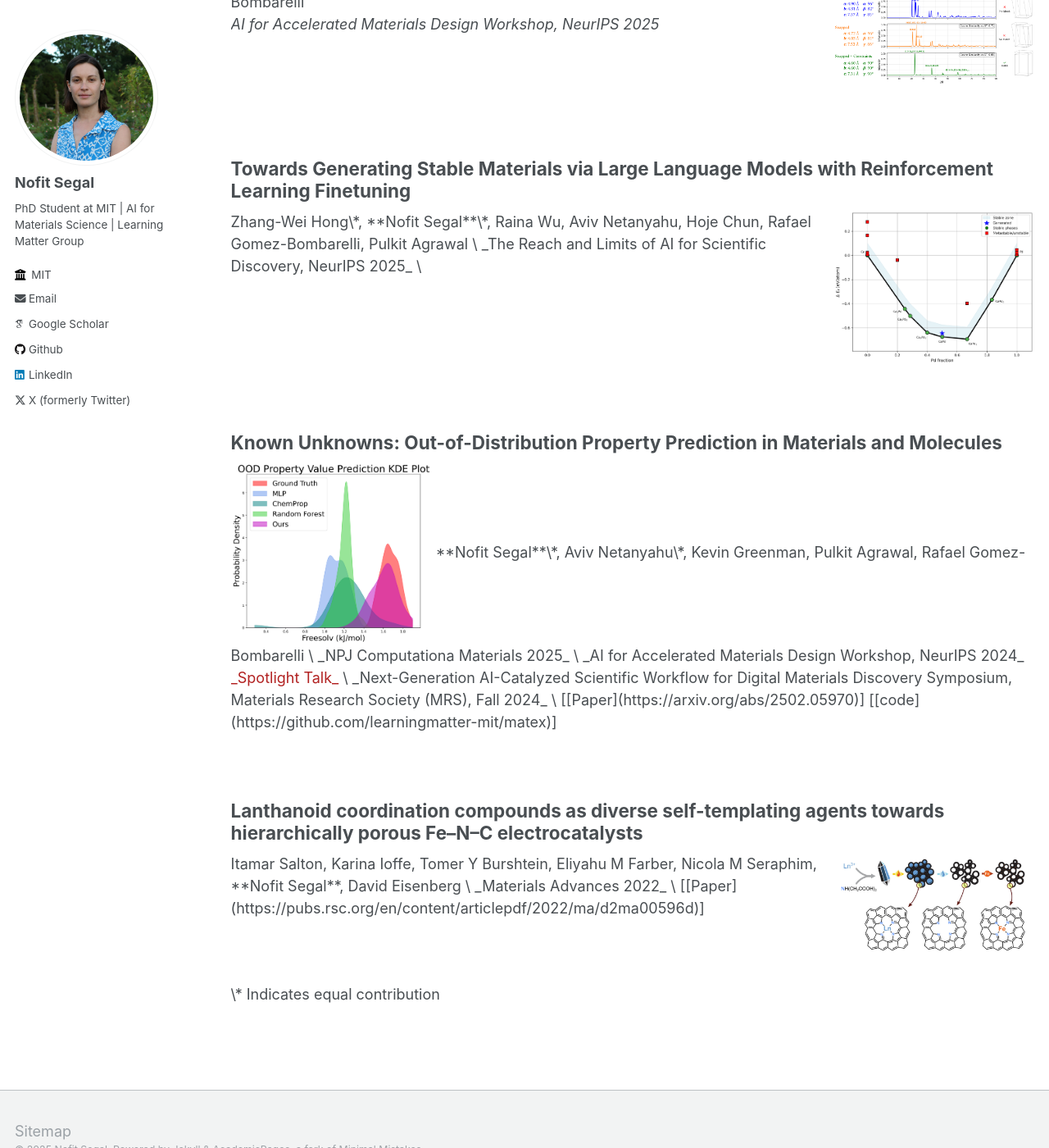
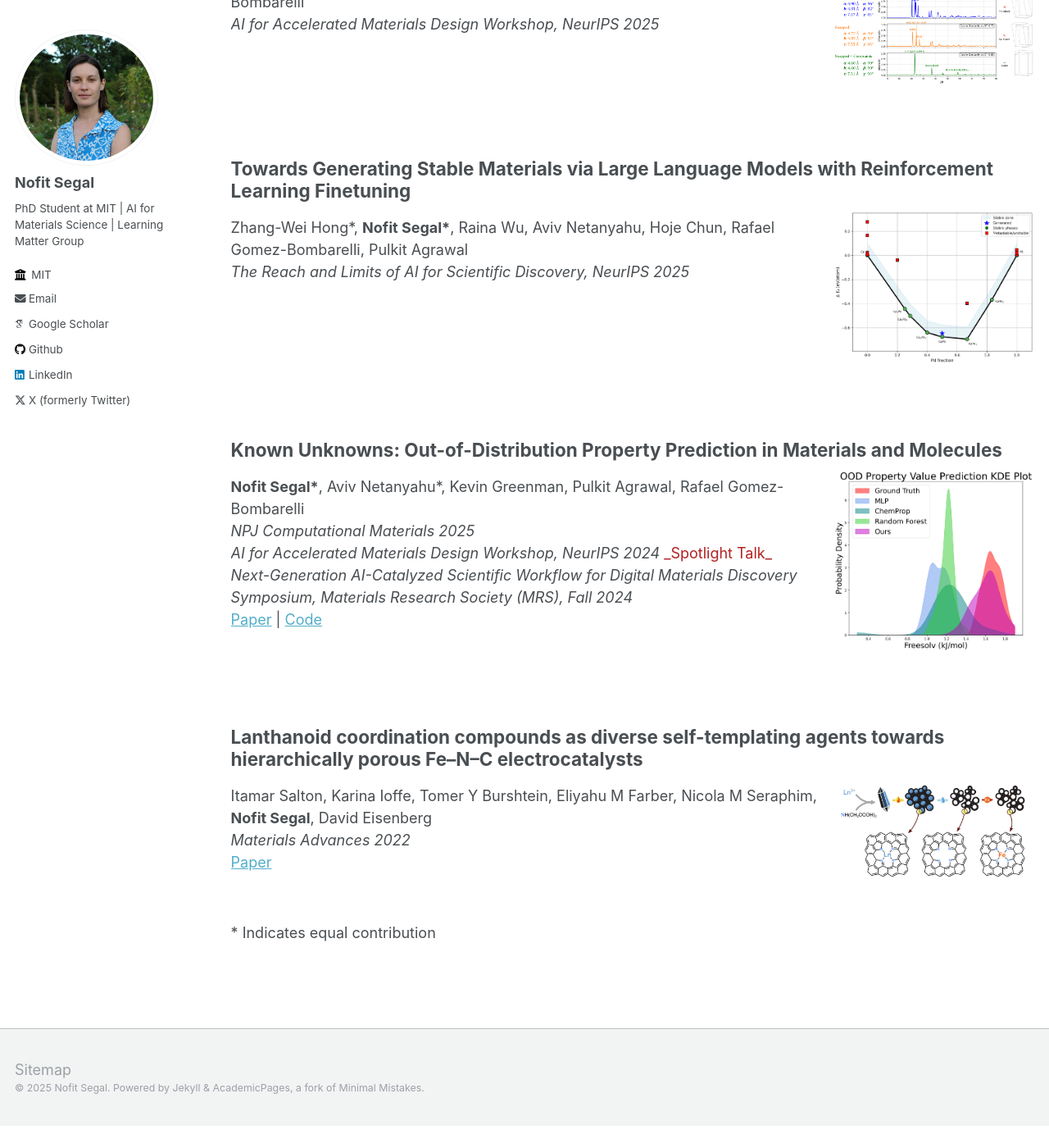
Before and after one commit to nofitsegal/nofitsegal.github.io, a Jekyll site: the page built from _pages/research.md, in a window 1280 px wide and 1400 px high, scrolled down 315 px. Shown: the whole window at 82% size. Built offline with Jekyll 4.4.1, drawn with Linux system fonts in a browser that asks for light colours; some web fonts are replaced; after the commit the page ends 1688 px from its top, so only the background shows below that.

Commit message:
cosmetics

```diff
--- a/_pages/research.md
+++ b/_pages/research.md
@@ -19,29 +19,28 @@ author_profile: true
 </div>
 
 <div style="overflow:auto; margin-bottom:2em;">
-<h2> Towards Generating Stable Materials via Large Language Models with Reinforcement Learning Finetuning </h2>
-<img align="right" src="../images/RL-Mat/binary_phase_diagram_Ca_Pd.png" width="25%">
-Zhang-Wei Hong\*, **Nofit Segal**\*, Raina Wu, Aviv Netanyahu, Hoje Chun, Rafael Gomez-Bombarelli, Pulkit Agrawal  \
-_The Reach and Limits of AI for Scientific Discovery, NeurIPS 2025_ \
+  <h2>Towards Generating Stable Materials via Large Language Models with Reinforcement Learning Finetuning</h2>
+  <img src="../images/RL-Mat/binary_phase_diagram_Ca_Pd.png" style="float:right; width:25%; margin-left:1em; margin-bottom:0.5em;">
+  <p>Zhang-Wei Hong*, <strong>Nofit Segal*</strong>, Raina Wu, Aviv Netanyahu, Hoje Chun, Rafael Gomez-Bombarelli, Pulkit Agrawal<br>
+  <em>The Reach and Limits of AI for Scientific Discovery, NeurIPS 2025</em></p>
 </div>
 
 <div style="overflow:auto; margin-bottom:2em;">
-<h2> Known Unknowns: Out-of-Distribution Property Prediction in Materials and Molecules </h2>
-<img src="../images/matex/ood_preds_kde_compare.png" width="25%">
-**Nofit Segal**\*, Aviv Netanyahu\*, Kevin Greenman, Pulkit Agrawal, Rafael Gomez-Bombarelli \
-_NPJ Computationa Materials 2025_ \
-_AI for Accelerated Materials Design Workshop, NeurIPS 2024_ <span style="color:firebrick"> _Spotlight Talk_ </span> \
-_Next-Generation AI-Catalyzed Scientific Workflow for Digital Materials Discovery Symposium, Materials Research Society (MRS), Fall 2024_ \
-[[Paper](https://arxiv.org/abs/2502.05970)]  [[code](https://github.com/learningmatter-mit/matex)]
+  <h2>Known Unknowns: Out-of-Distribution Property Prediction in Materials and Molecules</h2>
+  <img src="../images/matex/ood_preds_kde_compare.png" style="float:right; width:25%; margin-left:1em; margin-bottom:0.5em;">
+  <p><strong>Nofit Segal*</strong>, Aviv Netanyahu*, Kevin Greenman, Pulkit Agrawal, Rafael Gomez-Bombarelli<br>
+  <em>NPJ Computational Materials 2025</em><br>
+  <em>AI for Accelerated Materials Design Workshop, NeurIPS 2024</em> <span style="color:firebrick;">_Spotlight Talk_</span><br>
+  <em>Next-Generation AI-Catalyzed Scientific Workflow for Digital Materials Discovery Symposium, Materials Research Society (MRS), Fall 2024</em><br>
+  <a href="https://arxiv.org/abs/2502.05970">Paper</a> | <a href="https://github.com/learningmatter-mit/matex">Code</a></p>
 </div>
 
 <div style="overflow:auto; margin-bottom:2em;">
-<h2> Lanthanoid coordination compounds as diverse self-templating agents towards hierarchically porous Fe–N–C electrocatalysts </h2>
-<img align="right" src="../images/Lanthanoid/process.png" width="25%">
-Itamar Salton, Karina Ioffe, Tomer Y Burshtein, Eliyahu M Farber, Nicola M Seraphim, **Nofit Segal**, David Eisenberg \
-_Materials Advances 2022_ \
-[[Paper](https://pubs.rsc.org/en/content/articlepdf/2022/ma/d2ma00596d)]
+  <h2>Lanthanoid coordination compounds as diverse self-templating agents towards hierarchically porous Fe–N–C electrocatalysts</h2>
+  <img src="../images/Lanthanoid/process.png" style="float:right; width:25%; margin-left:1em; margin-bottom:0.5em;">
+  <p>Itamar Salton, Karina Ioffe, Tomer Y Burshtein, Eliyahu M Farber, Nicola M Seraphim, <strong>Nofit Segal</strong>, David Eisenberg<br>
+  <em>Materials Advances 2022</em><br>
+  <a href="https://pubs.rsc.org/en/content/articlepdf/2022/ma/d2ma00596d">Paper</a></p>
 </div>
 
-
-<p>\* Indicates equal contribution</p>
+<p>* Indicates equal contribution</p>
```
